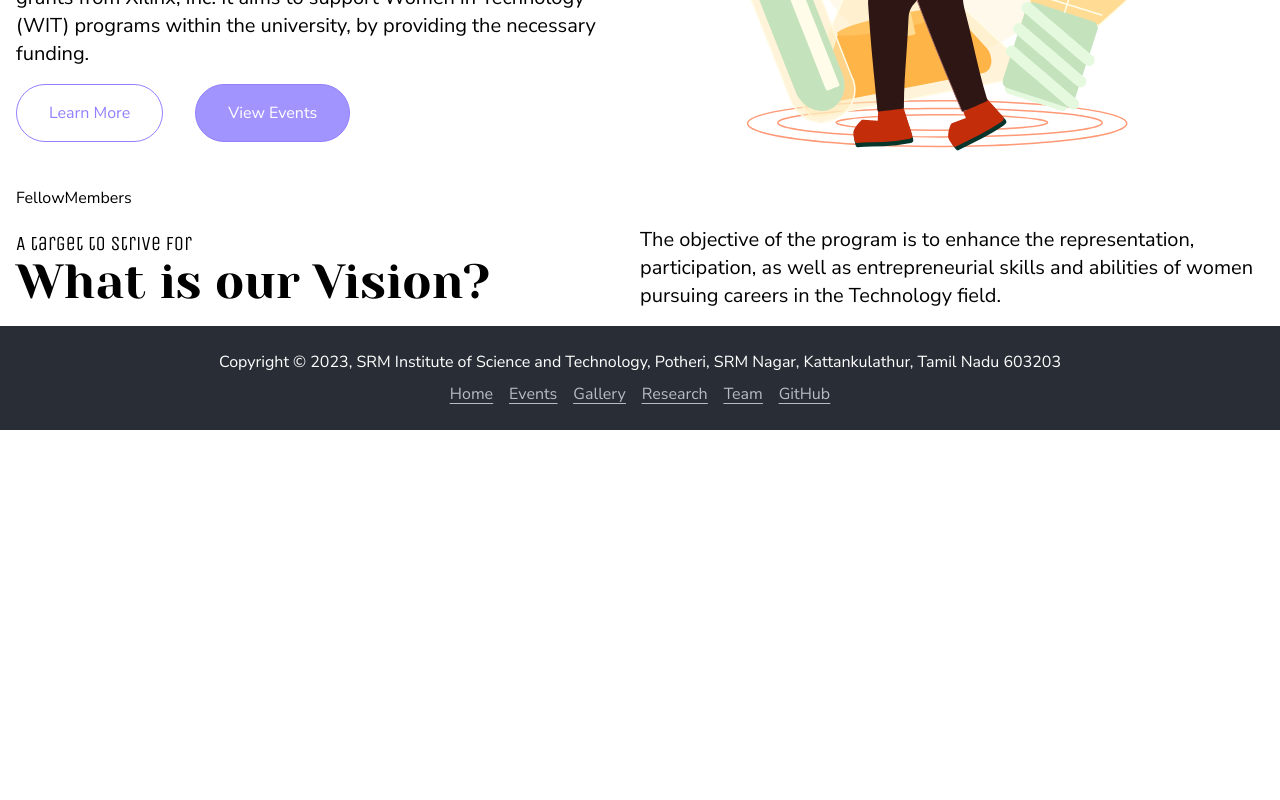
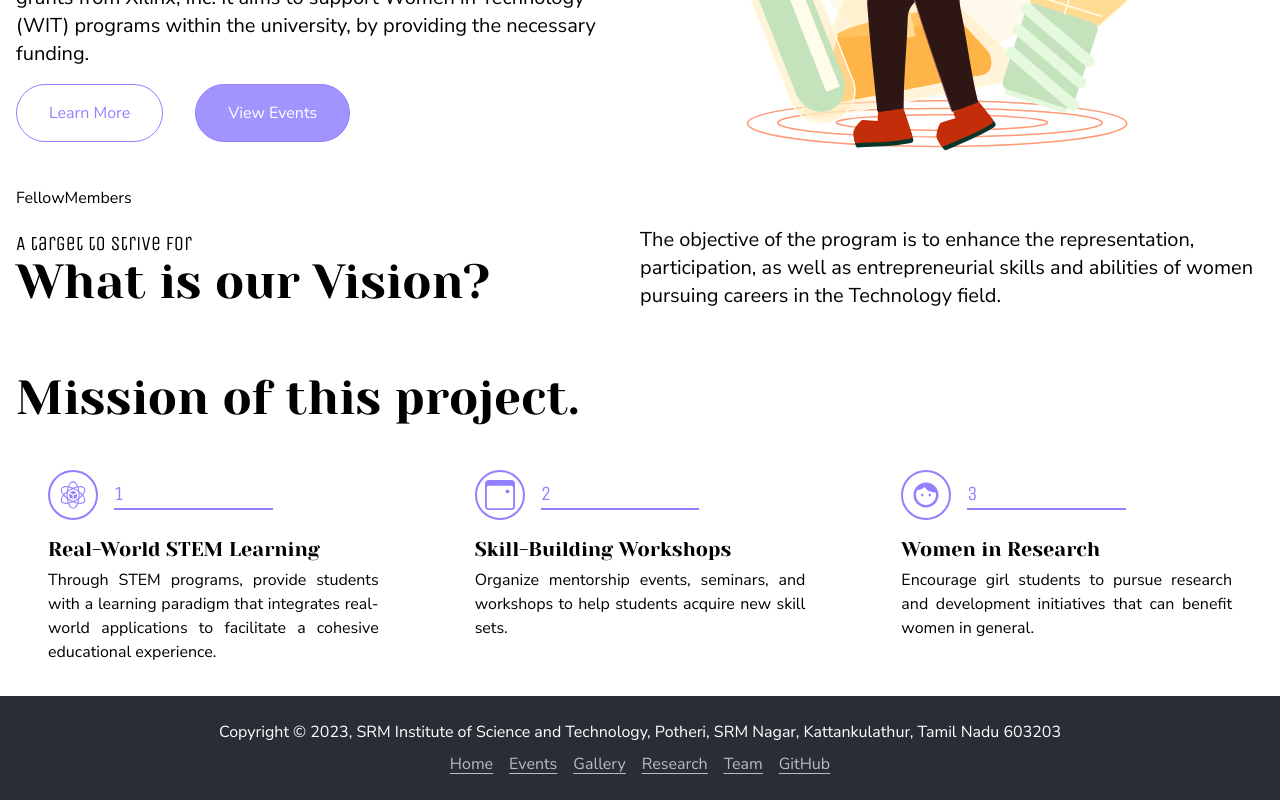
Before and after one commit to kunalkeshan/Xilinx-Homepage, a React (Vite) app: page / in a window 1280 px wide. Shown: the part 380-1180 px from the top of the page. Before the commit the page ends 810 px from the top, so only its background shows below. Built offline with nearby package versions, Linux system fonts and the light colour scheme.

Commit message:
feat: missions & goals completed

```diff
--- /dev/null
+++ b/src/components/cards/GoalCard.tsx
@@ -0,0 +1,31 @@
+import React from 'react';
+import { IMission } from '../../data/goals';
+
+interface GoalCardProps {
+	data: IMission;
+	index: number;
+}
+
+const GoalCard: React.FC<GoalCardProps> = ({ data, index }) => {
+	return (
+		<div className='group hover:bg-primaryEvenLight transition-all duration-300 px-8 py-4 rounded text-left'>
+			<div className='flex text-primary items-center w-full gap-4'>
+				<div className='text-3xl border-2 rounded-full border-primary p-2'>
+					{
+						<data.Icon className='group-hover:scale-90 transition-all duration-300' />
+					}
+				</div>
+				<div className='font-subHeading w-full'>
+					<p className='text-xl'>{index}</p>
+					<hr className='w-[60%] border-b border-primary' />
+				</div>
+			</div>
+			<div className='mt-4'>
+				<h3 className='font-heading text-xl'>{data.title}</h3>
+				<p className='text-justify mt-1'>{data.information}</p>
+			</div>
+		</div>
+	);
+};
+
+export default GoalCard;
--- a/src/components/home/Goals.tsx
+++ b/src/components/home/Goals.tsx
@@ -1,9 +1,15 @@
+import { VISION, MISSION } from '../../data/goals';
+import GoalCard from '../cards/GoalCard';
+
 // Includes Vision and Mission.
 const Goals = () => {
 	return (
 		<section className='w-full min-h-fit max-w-7xl mx-auto mt-4'>
 			{/* Vision */}
-			<div className='items-center justify-center text-center md:text-left grid grid-cols-1 md:grid-cols-2'>
+			<div
+				id='vision'
+				className='items-center justify-center text-center md:text-left grid grid-cols-1 md:grid-cols-2'
+			>
 				<div>
 					<p className='font-subHeading text-base md:text-xl'>
 						A target to strive for
@@ -13,16 +19,24 @@ const Goals = () => {
 					</h2>
 				</div>
 				<div className='mt-4 md:mt-0'>
-					<p className='text-lg md:text-xl'>
-						The objective of the program is to enhance the
-						representation, participation, as well as
-						entrepreneurial skills and abilities of women pursuing
-						careers in the Technology field.
-					</p>
+					<p className='text-lg md:text-xl'>{VISION}</p>
 				</div>
 			</div>
 			{/* Mission */}
-			<div></div>
+			<div className='mt-16 text-center md:text-left'>
+				<h2 className='font-heading text-3xl md:text-5xl'>
+					Mission of this project.
+				</h2>
+				<div className='grid grid-cols-1 md:grid-cols-3 mt-8 gap-8'>
+					{MISSION.map((mission, index) => (
+						<GoalCard
+							key={index}
+							data={mission}
+							index={index + 1}
+						/>
+					))}
+				</div>
+			</div>
 		</section>
 	);
 };
--- /dev/null
+++ b/src/data/goals.ts
@@ -0,0 +1,36 @@
+// Goals Information
+
+import { GiMaterialsScience } from 'react-icons/gi';
+import { BsCalendar3Event } from 'react-icons/bs';
+import { CgGirl } from 'react-icons/cg';
+import { IconType } from 'react-icons';
+
+export interface IMission {
+	title: string;
+	information: string;
+	Icon: IconType;
+}
+
+export const VISION =
+	'The objective of the program is to enhance the representation, participation, as well as entrepreneurial skills and abilities of women pursuing careers in the Technology field.';
+
+export const MISSION: IMission[] = [
+	{
+		title: 'Real-World STEM Learning',
+		information:
+			'Through STEM programs, provide students with a learning paradigm that integrates real-world applications to facilitate a cohesive educational experience.',
+		Icon: GiMaterialsScience,
+	},
+	{
+		title: 'Skill-Building Workshops',
+		information:
+			'Organize mentorship events, seminars, and workshops to help students acquire new skill sets.',
+		Icon: BsCalendar3Event,
+	},
+	{
+		title: 'Women in Research',
+		information:
+			'Encourage girl students to pursue research and development initiatives that can benefit women in general.',
+		Icon: CgGirl,
+	},
+];
```
